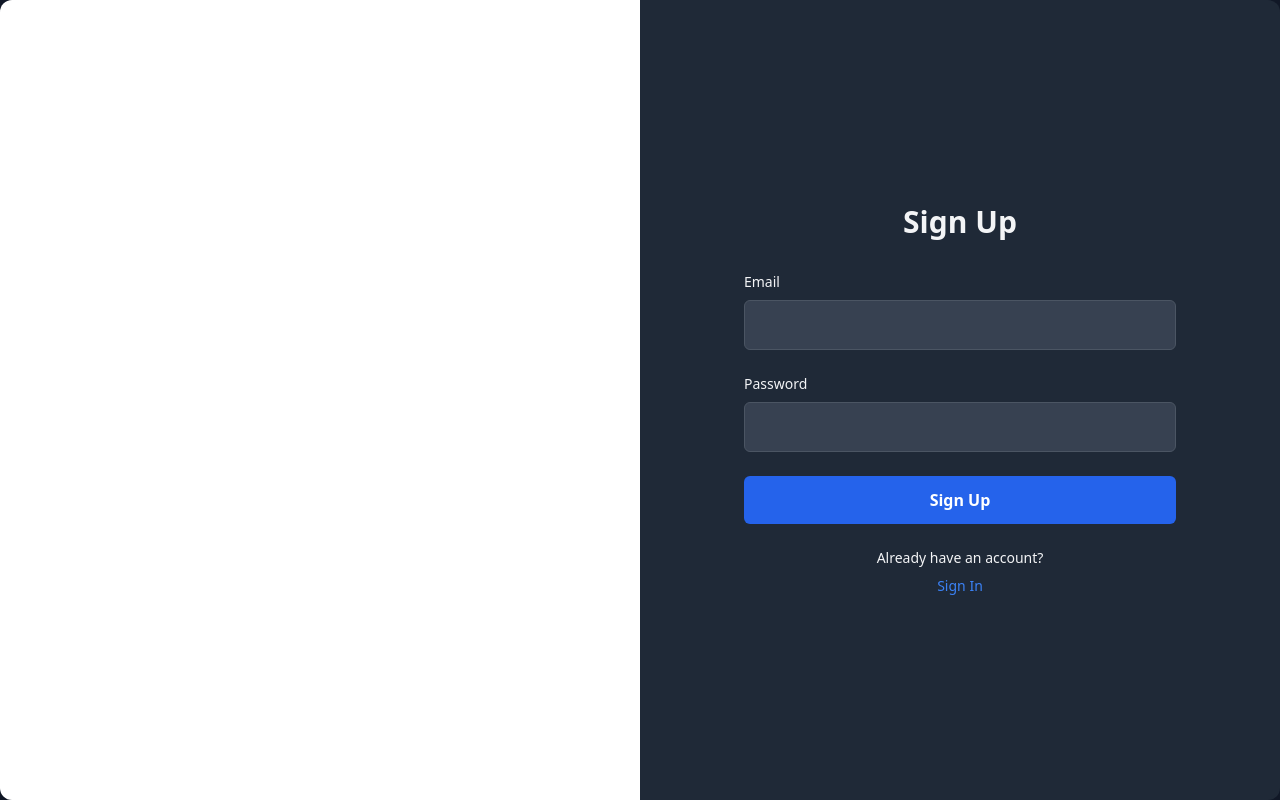
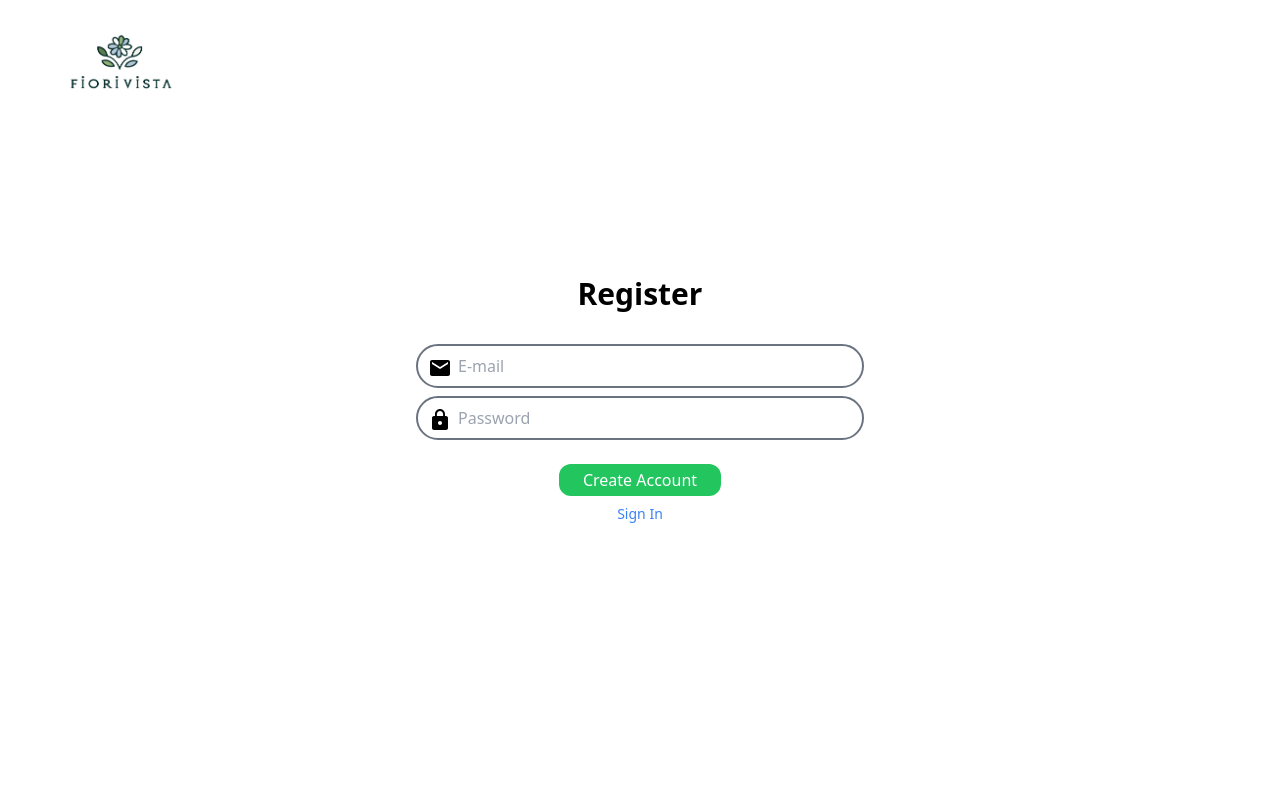
Before and after one commit to nozyer/FioriVista, a React (Create React App) app in the folder client/: page /register in a window 1280 px wide. Built offline with nearby package versions, Linux system fonts and the light colour scheme; no server answers.

Commit message:
feat:register and login pages implemented and done

```diff
--- a/client/package.json
+++ b/client/package.json
@@ -3,6 +3,10 @@
   "version": "0.1.0",
   "private": true,
   "dependencies": {
+    "@emotion/react": "^11.13.5",
+    "@emotion/styled": "^11.13.5",
+    "@mui/icons-material": "^6.1.9",
+    "@mui/material": "^6.1.9",
     "@testing-library/jest-dom": "^5.17.0",
     "@testing-library/react": "^13.4.0",
     "@testing-library/user-event": "^13.5.0",
--- a/client/src/pages/Login.js
+++ b/client/src/pages/Login.js
@@ -1,6 +1,9 @@
 import React, { useState, useContext } from "react";
 import { useNavigate } from "react-router-dom";
 import { AuthContext } from "../contexts/AuthContext";
+import Logo from "../assets/image.png";
+import EmailIcon from '@mui/icons-material/Email';
+import LockIcon from '@mui/icons-material/Lock';
 
 const Login = () => {
   const [email, setEmail] = useState("");
@@ -26,54 +29,60 @@ const Login = () => {
   };
 
   return (
-    <div className="flex h-screen bg-gray-900 text-gray-100">
-      <div className="flex flex-col items-center justify-center w-1/2 p-10 bg-white rounded-l-xl shadow-lg"></div>
-      <div className="flex flex-col w-1/2 justify-center items-center px-8 py-12 bg-gray-800 rounded-r-xl">
-        <h2 className="text-3xl font-bold mb-8">Welcome Back</h2>
-        <form onSubmit={handleLogin} className="w-3/4 max-w-md">
-          <div className="mb-6">
-            <label htmlFor="email" className="block text-sm font-medium mb-2">
-              Email
-            </label>
+    <div className="flex h-screen relative">
+      <div className="mb-12 absolute">
+        <button onClick={() => navigate("/")}>
+          <img
+            src={Logo}
+            alt="Logo"
+            className="w-60 h-32"
+          />
+        </button>
+      </div>
+      <div className="flex flex-col w-full justify-center items-center px-8 py-12 bg-white rounded-r-xl">
+        <h2 className="text-3xl font-semibold mb-8 text-black">Login</h2>
+        <form onSubmit={handleLogin} className="w-3/4 max-w-md flex flex-col">
+          <div className="mb-2 relative">
+            <EmailIcon className="absolute top-3 left-3 text-black " />
             <input
               type="email"
               id="email"
               value={email}
-              placeholder="Please enter your e-mail"
+              placeholder="E-mail"
               onChange={(e) => setEmail(e.target.value)}
-              className="w-full p-3 rounded-md bg-gray-700 text-gray-100 border border-gray-600 focus:outline-none focus:border-blue-500"
+              className="w-full p-2 pl-10 rounded-full border-2 border-gray-500  text-black  focus:outline-none focus:border-blue-500"
               required
             />
           </div>
-          <div className="mb-6">
-            <label
-              htmlFor="password"
-              className="block text-sm font-medium mb-2"
-            >
-              Password
-            </label>
+          <div className="mb-6 relative">
+            <LockIcon className="absolute top-3 left-3 text-black " />
             <input
               type="password"
               id="password"
               value={password}
-              placeholder="Please enter your password"
+              placeholder="Password"
               onChange={(e) => setPassword(e.target.value)}
-              className="w-full p-3 rounded-md bg-gray-700 text-gray-100 border border-gray-600 focus:outline-none focus:border-blue-500"
+              className="w-full p-2 pl-10 rounded-full border-2 border-gray-500  text-black  focus:outline-none focus:border-blue-500"
+
               required
             />
           </div>
           {error && <p className="text-red-500 text-sm mb-4">{error}</p>}
+
+          <div className="flex justify-center">
             <button
               type="submit"
               onClick={(event) => handleLogin(event)}
               disabled={loading}
-            className="w-full bg-blue-600 hover:bg-blue-700 text-white font-semibold py-3 px-4 rounded-md transition-all duration-300"
+              className="w-1/4 bg-green-500 hover:bg-blue-700 text-white font-regular py-1 px-6 rounded-xl transition-all duration-300"
             >
-            {loading ? "Signing In..." : "Sign In"}
+              {loading ? "Logging In..." : "Login"}
             </button>
+          </div>
+
         </form>
-        <div className="mt-6 text-center text-sm">
-          <p>Don't have an account?</p>
+        <div className="mt-8 text-center text-sm">
+          <p className="text-black">Don't have an account?</p>
           <button
             onClick={() => navigate("/register")}
             className="mt-2 text-blue-500 hover:text-blue-400 font-medium"
@@ -82,7 +91,7 @@ const Login = () => {
           </button>
         </div>
       </div>
-    </div>
+    </div >
   );
 };
 
--- a/client/src/pages/Register.js
+++ b/client/src/pages/Register.js
@@ -1,6 +1,9 @@
 import React, { useContext, useState } from "react";
 import { AuthContext } from "../contexts/AuthContext";
 import { useNavigate } from "react-router-dom";
+import Logo from "../assets/image.png";
+import EmailIcon from '@mui/icons-material/Email';
+import LockIcon from '@mui/icons-material/Lock';
 
 const Register = () => {
   const [email, setEmail] = useState("");
@@ -25,53 +28,59 @@ const Register = () => {
   };
 
   return (
-    <div className="flex h-screen bg-gray-900 text-gray-100">
-      <div className="flex items-center justify-center w-1/2 bg-white rounded-l-xl shadow-lg"></div>
-      <div className="flex flex-col items-center justify-center w-1/2 px-8 py-12 bg-gray-800 rounded-r-xl">
-        <div className="w-3/4 max-w-md">
-          <h2 className="text-3xl font-bold mb-8 text-center">Sign Up</h2>
-          <form onSubmit={handleRegister}>
-            <div className="mb-6">
-              <label htmlFor="email" className="block text-sm font-medium mb-2">
-                Email
-              </label>
+    <div className="flex h-screen relative">
+      <div className="mb-12 absolute">
+        <button onClick={() => navigate("/")}>
+          <img
+            src={Logo}
+            alt="Logo"
+            className="w-60 h-32"
+          />
+        </button>
+      </div>
+      <div className="flex flex-col w-full justify-center items-center px-8 py-12 bg-white rounded-r-xl">
+        <h2 className="text-3xl font-semibold mb-8 text-black">Register</h2>
+        <form onSubmit={handleRegister} className="w-3/4 max-w-md flex flex-col">
+          <div className="mb-2 relative">
+            <EmailIcon className="absolute top-3 left-3 text-black " />
             <input
               type="email"
               id="email"
               value={email}
+              placeholder="E-mail"
               onChange={(e) => setEmail(e.target.value)}
-                className="w-full p-3 rounded-md bg-gray-700 text-gray-100 border border-gray-600 focus:outline-none focus:border-blue-500"
+              className="w-full p-2 pl-10 rounded-full border-2 border-gray-500  text-black  focus:outline-none focus:border-blue-500"
               required
             />
           </div>
-            <div className="mb-6">
-              <label
-                htmlFor="password"
-                className="block text-sm font-medium mb-2"
-              >
-                Password
-              </label>
+          <div className="mb-6 relative">
+            <LockIcon className="absolute top-3 left-3 text-black " />
             <input
               type="password"
               id="password"
               value={password}
+              placeholder="Password"
               onChange={(e) => setPassword(e.target.value)}
-                className="w-full p-3 rounded-md bg-gray-700 text-gray-100 border border-gray-600 focus:outline-none focus:border-blue-500"
+              className="w-full p-2 pl-10 rounded-full border-2 border-gray-500  text-black  focus:outline-none focus:border-blue-500"
+
               required
             />
           </div>
-            {error && <p className="text-red-600 text-center mb-4">{error}</p>}
+          {error && <p className="text-red-500 text-sm mb-4">{error}</p>}
+
+          <div className="flex justify-center">
             <button
               type="submit"
-              onClick={handleRegister}
+              onClick={(event) => handleRegister(event)}
               disabled={loading}
-              className="w-full bg-blue-600 hover:bg-blue-700 text-white font-semibold py-3 px-4 rounded-md transition-all duration-300"
+              className="w-fit bg-green-500 hover:bg-blue-700 text-white font-regular py-1 px-6 rounded-xl transition-all duration-300"
             >
-              {loading ? "Signing Up..." : "Sign Up"}
+              {loading ? "Signing Up..." : "Create Account"}
             </button>
+          </div>
+
         </form>
-          <div className="mt-6 text-center text-sm">
-            <p>Already have an account?</p>
+        <div className=" text-center text-sm">
           <button
             onClick={() => navigate("/login")}
             className="mt-2 text-blue-500 hover:text-blue-400 font-medium"
@@ -80,9 +89,9 @@ const Register = () => {
           </button>
         </div>
       </div>
-      </div>
-    </div>
+    </div >
   );
 };
 
+
 export default Register;
```
Also changed, not shown: client/src/assets/image.png (added), 1 other file (tests, documents, lock files or other folders). Lines whose indentation alone changed are shown as unchanged.
